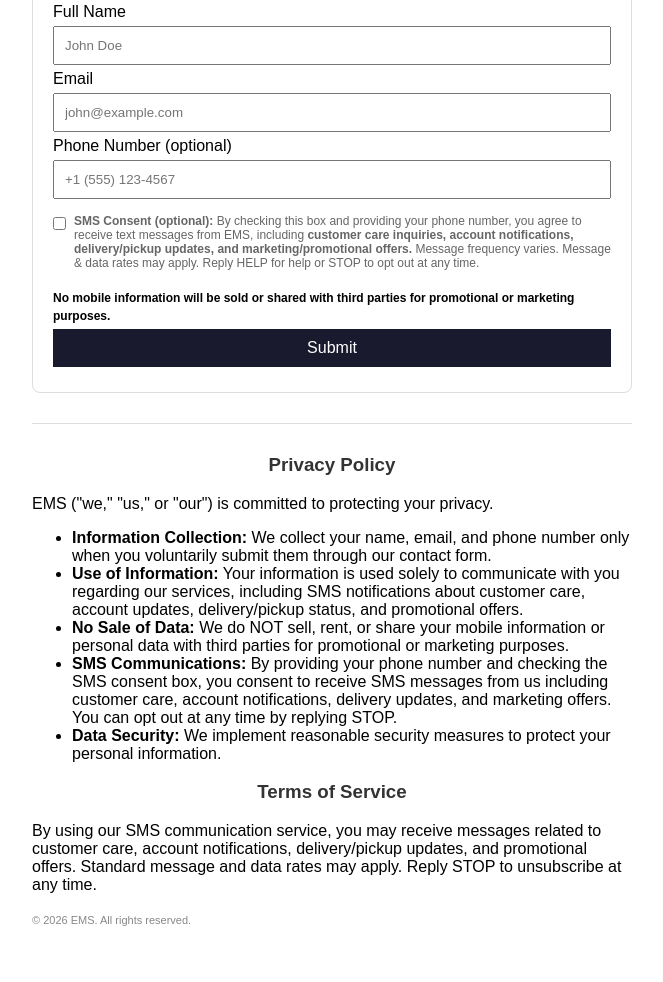
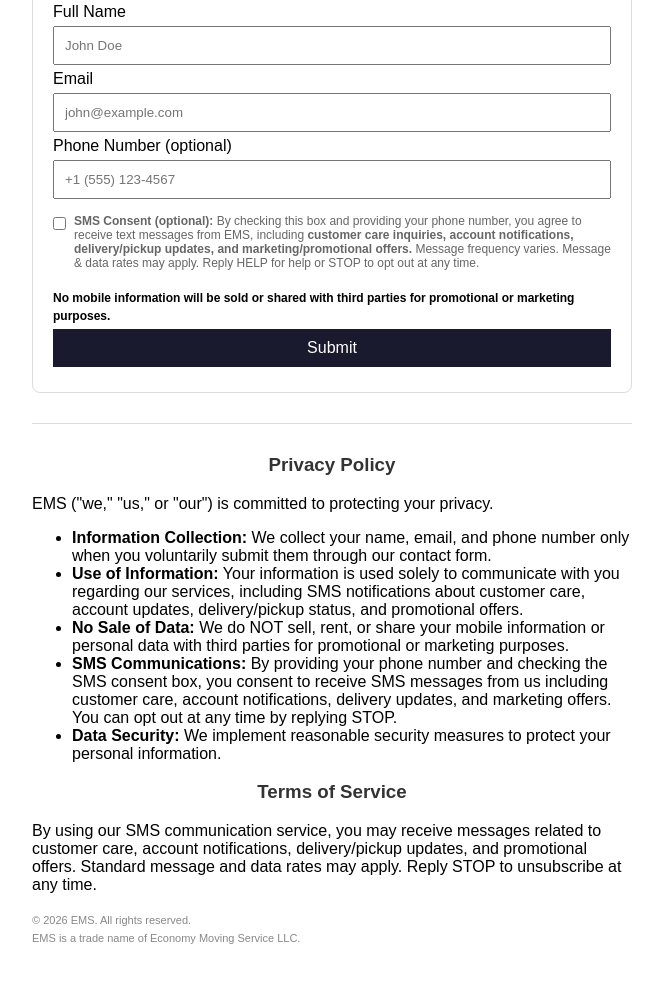
Before and after one commit to localservs-prog/economy-moving, a plain HTML site: page index.html in a window 1280 px wide. Shown: the part 297-1279 px from the top of the page, without its empty margins (308-971 px from the left). Drawn offline with Linux system fonts and the light colour scheme.

Commit message:
Update screenshot with EMS branding, add legal trade name in footer

```diff
--- a/index.html
+++ b/index.html
@@ -58,6 +58,6 @@ Message frequency varies. Message &amp; data rates may apply. Reply HELP for hel
 </ul>
 <h3>Terms of Service</h3>
 <p>By using our SMS communication service, you may receive messages related to customer care, account notifications, delivery/pickup updates, and promotional offers. Standard message and data rates may apply. Reply STOP to unsubscribe at any time.</p>
-<small>&copy; 2026 EMS. All rights reserved.</small>
+<small>&copy; 2026 EMS. All rights reserved.<br>EMS is a trade name of Economy Moving Service LLC.</small>
 </body>
 </html>
```
Also changed, not shown: optin_form.jpg.
